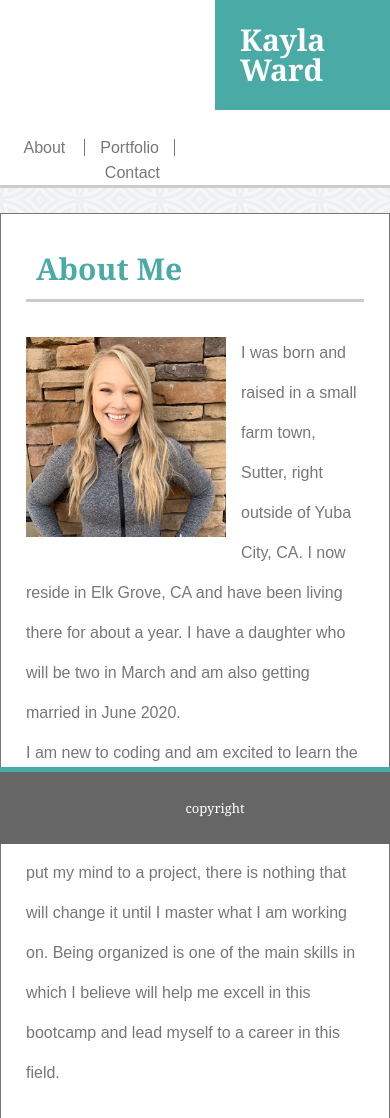
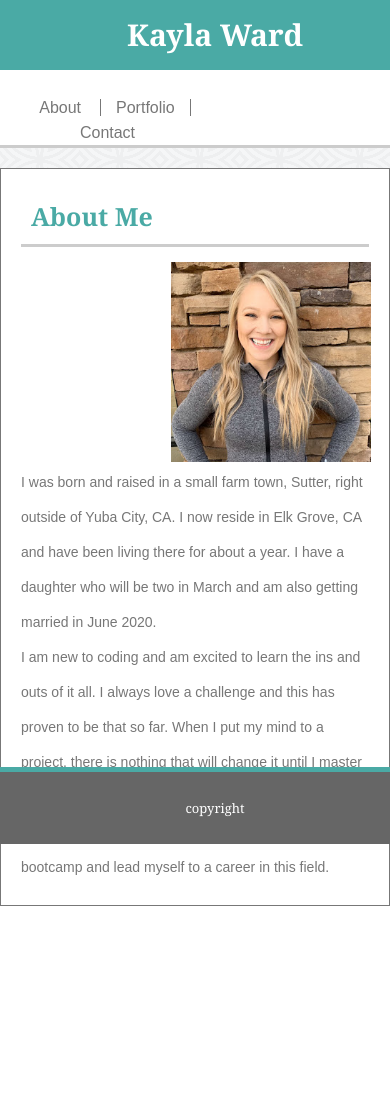
Before and after one commit to Kaylaw0127/kaylaw0127.github.io-mediaquery, a plain HTML site: page index.html in a window 390 px wide. After the commit the page ends 906 px from the top, so only its background shows below. Drawn offline with Linux system fonts and the light colour scheme.

Commit message:
added media queries

```diff
--- a/assets/css/style.css
+++ b/assets/css/style.css
@@ -37,6 +37,7 @@ h1 {
     font-family: Arial, Helvetica, sans-serif;
     text-decoration: none;
 }
+
 .about:hover {
     color: #4aaaa5;
     font-size: 20px;
@@ -51,6 +52,7 @@ h1 {
     font-family: Arial, Helvetica, sans-serif;
     text-decoration: none;
 }
+
 .portfolio:hover {
     color: #4aaaa5;
     font-size: 20px;
@@ -62,6 +64,7 @@ h1 {
     text-decoration: none;
     color: #777777;
 }
+
 .contact:hover {
     color: #4aaaa5;
     font-size: 20px;
@@ -81,9 +84,10 @@ body {
     color: #777777;
     background: white;
     margin-right: auto;
-    margin-left:  auto;
+    margin-left: auto;
     max-width: 960px;
 }
+
 h2 {
     padding: 15px 10px;
     font-size: 30px;
@@ -116,25 +120,30 @@ p {
     margin-left: 15px;
     padding: 10px 0px 3px 0px;
 }
+
 .name {
     width: 700px;
     margin-left: 15px;
     height: 20px;
 }
+
 .emailAddress {
     width: 700px;
     margin-left: 15px;
     height: 20px;
 }
+
 .textArea {
     width: 700px;
     height: 200px;
     margin-left: 15px;
 }
+
 .submitBtn {
     background-color: #4aaaa5;
     margin-left: 15px;
 }
+
 .submitBtn:hover {
     color: #ffffff;
     font-size: 12px;
@@ -142,12 +151,13 @@ p {
 }
 
 /*portfolio section*/
-.project{
+.project {
     position: relative;
     display: inline-block;
     padding: 20px 15px;
 }
-.project .bannerText{
+
+.project .bannerText {
     position: absolute;
     text-align: center;
     top: 55%;
@@ -175,3 +185,78 @@ p {
     border-color: #4aaaa5;
     border-width: thick;
 }
+
+/* responsive styles */
+@media screen and (max-width: 980px) {
+    h1 {
+        margin-left: 40px;
+    }
+    .navbar {
+        font-size: 16px;
+        line-height: 25px;
+        margin-top: 25px;
+        margin-right: 25px;
+    }
+    .mainContent {
+        padding: 20px;
+        margin-top: 20px;
+        max-width: 800px;
+    }
+}
+
+@media screen and (max-width: 768px) {
+    h1 {
+        margin-left: 20px;
+    }
+    .navbar {
+        text-align: center;
+        font-size: 14px;
+        line-height: 25px;
+        margin-top: 25px;
+        margin-right: 50px;
+    }
+    .mainContent {
+        padding: 20px;
+        margin-top: 20px;
+        max-width: 700px;
+    }
+    h2 {
+        font-size: 25px;
+    }
+    p {
+        font-size: 14px;
+    }
+}
+
+@media screen and (max-width: 640px) {
+    h1 {
+        padding: 20px;
+        width: 100%;
+        margin-left: 0px;
+        text-align: center;
+    }
+    .navbar {
+        text-align: center;
+        font-size: 16px;
+        line-height: 25px;
+        margin-top: 25px;
+        margin-right: 175px;
+    }
+    .mainContent {
+        padding: 20px;
+        margin-top: 20px;
+        max-width: 500px;
+    }
+    h2 {
+        font-size: 25px;
+    }
+    p {
+        font-size: 14px;
+    }
+    .picture {
+        margin-top: 0px;
+        float: none;
+        margin-left: 150px;
+
+    }
+}
```
Lines whose indentation alone changed are shown as unchanged.
